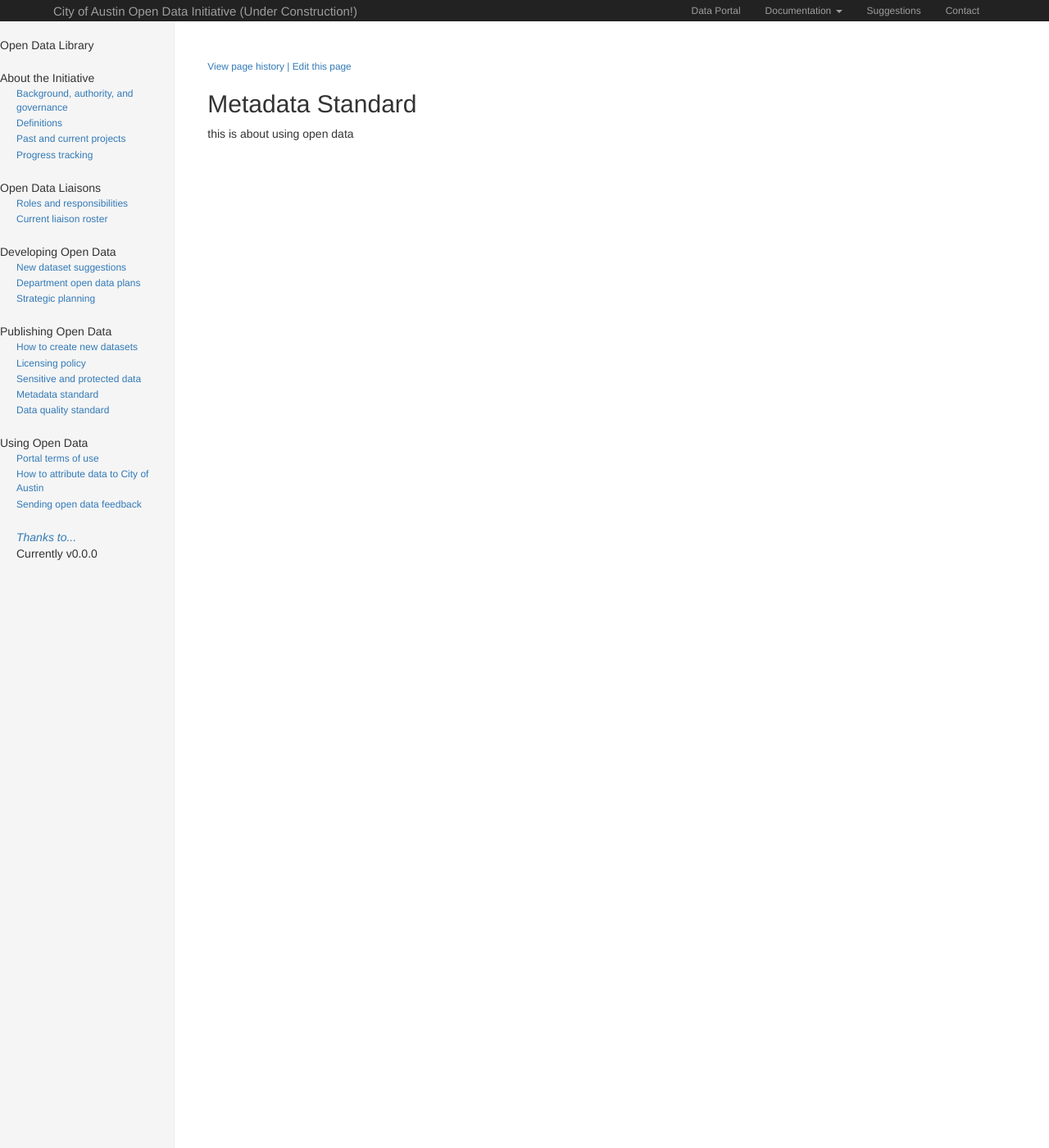
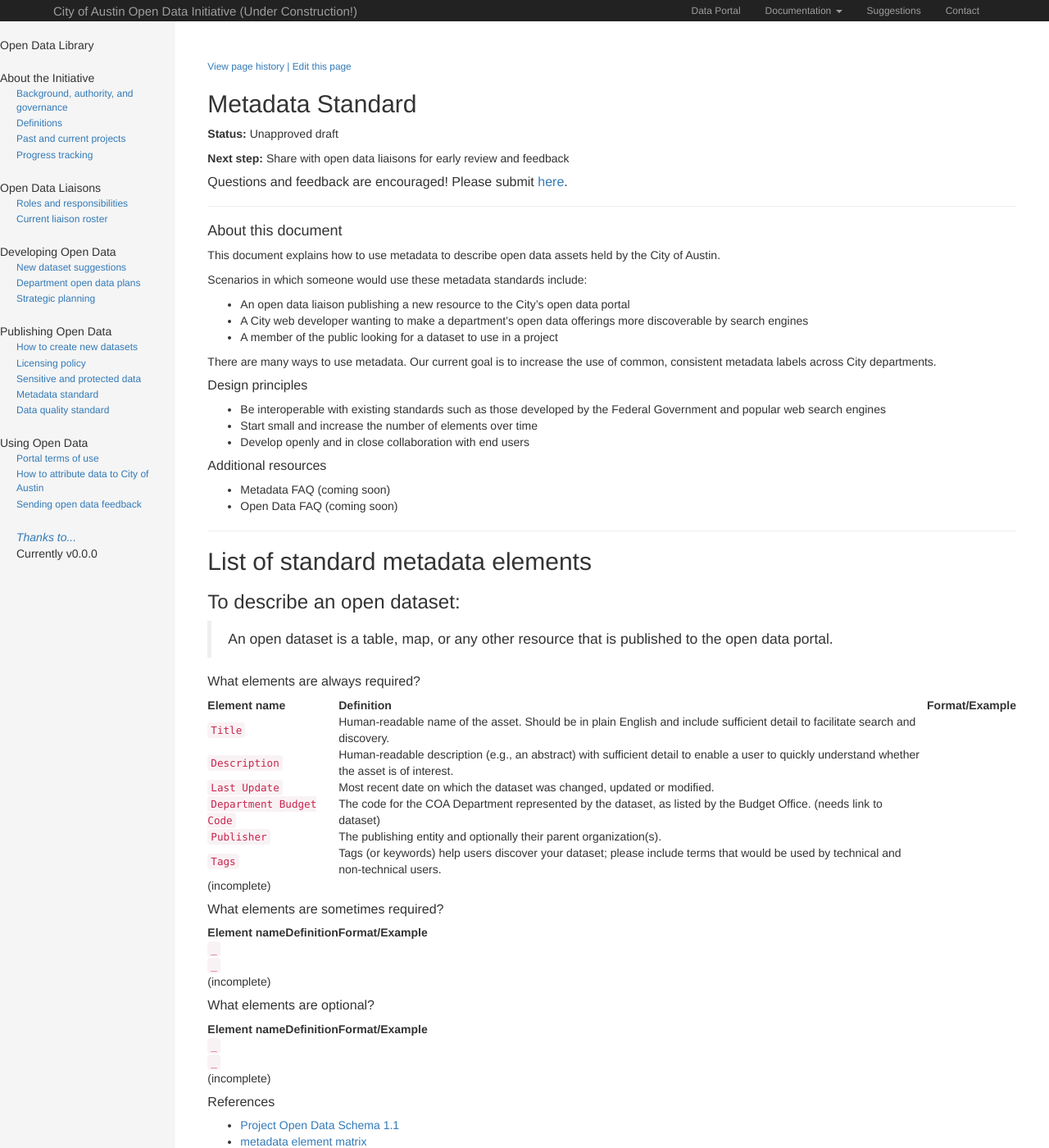
Before and after one commit to cityofaustin/open-data-manual, a Jekyll site: the page built from metadata.md, in a window 1280 px wide and 1400 px high. Shown: the whole window at 82% size. Built offline with Jekyll 4.4.1, drawn with Linux system fonts in a browser that asks for light colours; nearby versions of some CDN libraries.

Commit message:
start first draft of metadata standard

```diff
--- a/metadata.md
+++ b/metadata.md
@@ -4,4 +4,74 @@ title: 'Metadata Standard'
 file: metadata.md
 ---
 
-this is about using open data
+**Status:** Unapproved draft
+
+**Next step:** Share with open data liaisons for early review and feedback
+
+#### Questions and feedback are encouraged! Please submit [here](https://github.com/cityofaustin/open-data-docs/milestones/Metadata%20Standard%20v1.0).
+
+***
+
+### About this document
+
+
+This document explains how to use metadata to describe open data assets held by the City of Austin.
+
+Scenarios in which someone would use these metadata standards include:
+* An open data liaison publishing a new resource to the City's open data portal
+* A City web developer wanting to make a department's open data offerings more discoverable by search engines
+* A member of the public looking for a dataset to use in a project
+
+There are many ways to use metadata. Our current goal is to increase the use of common, consistent metadata labels across City departments.
+
+#### Design principles
+
+* Be interoperable with existing standards such as those developed by the Federal Government and popular web search engines
+* Start small and increase the number of elements over time
+* Develop openly and in close collaboration with end users
+
+#### Additional resources
+* Metadata FAQ (coming soon)
+* Open Data FAQ (coming soon)
+
+***
+
+# List of standard metadata elements
+
+## To describe an open dataset:
+> An open dataset is a table, map, or any other resource that is published to the open data portal.
+
+#### What elements are always required?
+
+Element name | Definition | Format/Example
+--- | --- | ---
+`Title` | Human-readable name of the asset. Should be in plain English and include sufficient detail to facilitate search and discovery. |
+`Description` | Human-readable description (e.g., an abstract) with sufficient detail to enable a user to quickly understand whether the asset is of interest. |
+`Last Update` | Most recent date on which the dataset was changed, updated or modified. |
+`Department Budget Code`  | The code for the COA Department represented by the dataset, as listed by the Budget Office. (needs link to dataset) |
+`Publisher` | The publishing entity and optionally their parent organization(s). |
+`Tags` | Tags (or keywords) help users discover your dataset; please include terms that would be used by technical and non-technical users. |
+
+(incomplete)
+
+#### What elements are sometimes required?
+
+Element name | Definition | Format/Example
+--- | --- | ---
+`_` | |
+`_` | |
+
+(incomplete)
+
+#### What elements are optional?
+
+Element name | Definition | Format/Example
+--- | --- | ---
+`_` | |
+`_` | |
+
+(incomplete)
+
+#### References
+- [Project Open Data Schema 1.1](https://project-open-data.cio.gov/v1.1/schema/)
+- [metadata element matrix](https://docs.google.com/spreadsheets/d/1aKp0ygULe6u6Dbrtj3ZOXn4rN3SV5hv-K5Ho4vlT3EE/edit?usp=sharing)
```
